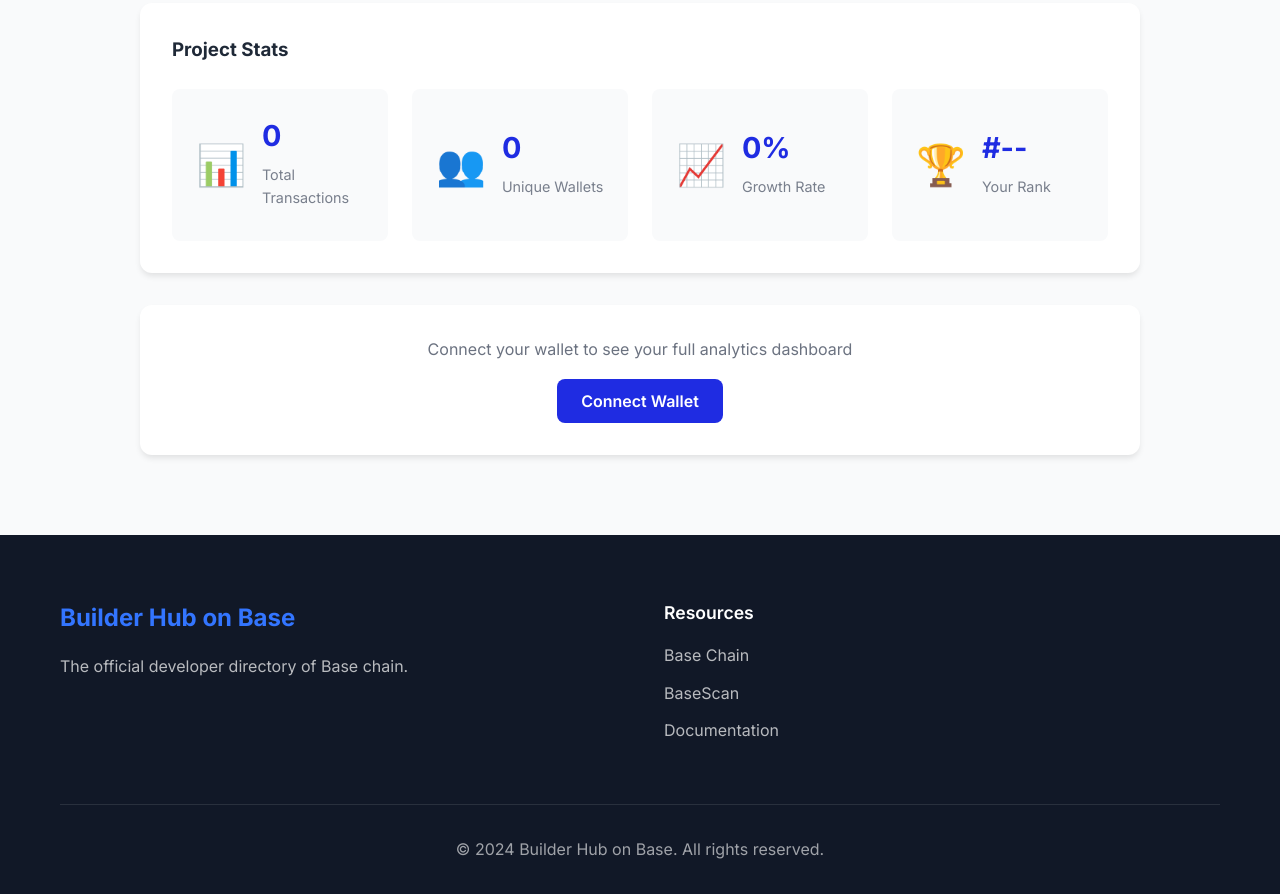
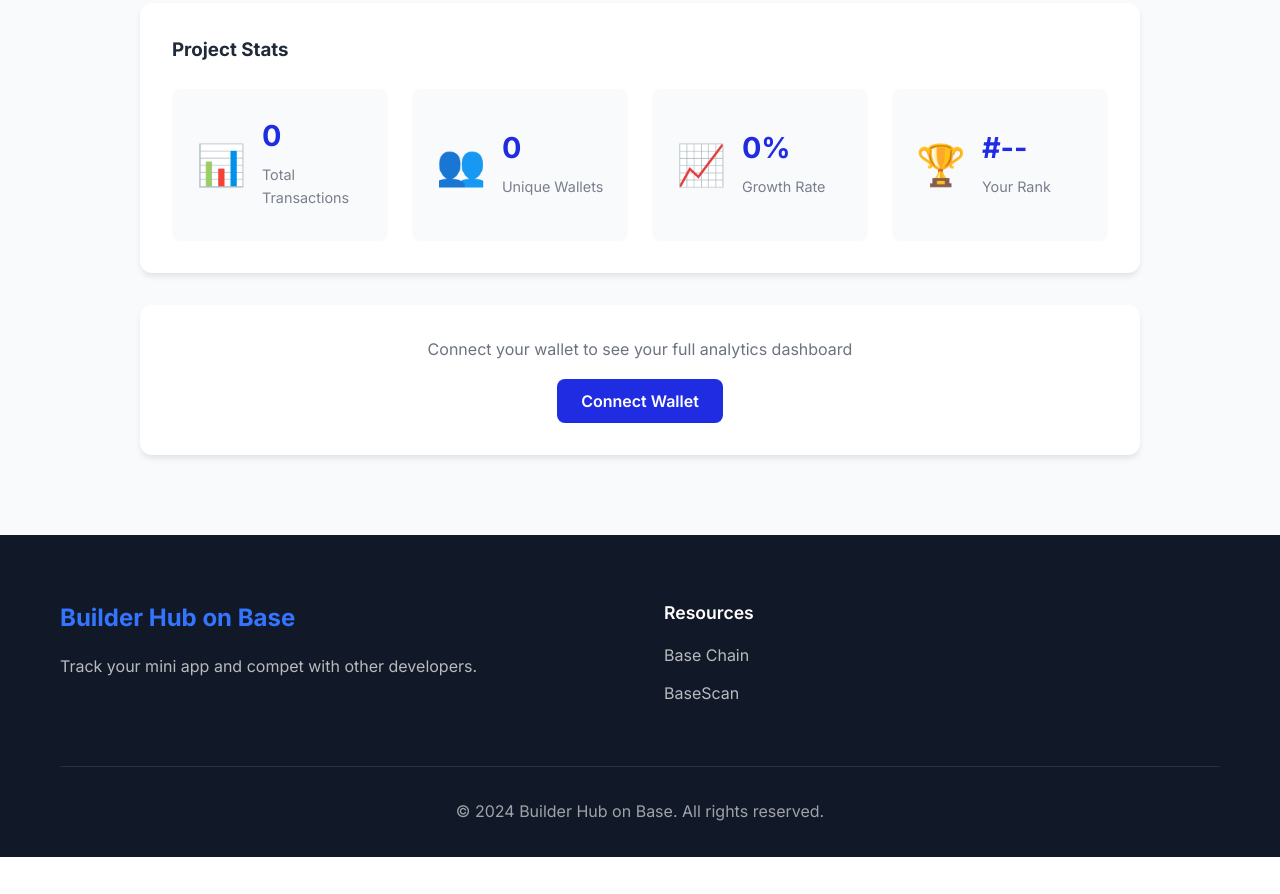
Before and after one commit to Growwithweb3/builderhub_onbase, a website: page index.html in a window 1280 px wide. Shown: the part 2276-3170 px from the top of the page. After the commit the page ends 3133 px from the top, so only its background shows below. Drawn offline with Linux system fonts and the light colour scheme; no server answers.

Commit message:
frontend

```diff
--- a/index.html
+++ b/index.html
@@ -191,14 +191,14 @@
             <div class="footer-content">
                 <div class="footer-section">
                     <h3>Builder Hub on Base</h3>
-                    <p>The official developer directory of Base chain.</p>
+                    <p>Track your mini app and compet with other developers.</p>
                 </div>
                 <div class="footer-section">
                     <h4>Resources</h4>
                     <ul>
                         <li><a href="https://base.org" target="_blank">Base Chain</a></li>
                         <li><a href="https://basescan.org" target="_blank">BaseScan</a></li>
-                        <li><a href="#" target="_blank">Documentation</a></li>
+                        <li><a href="#" target="_blank"> </a></li> <!--will add later-->
                     </ul>
                 </div>
             </div>
```
